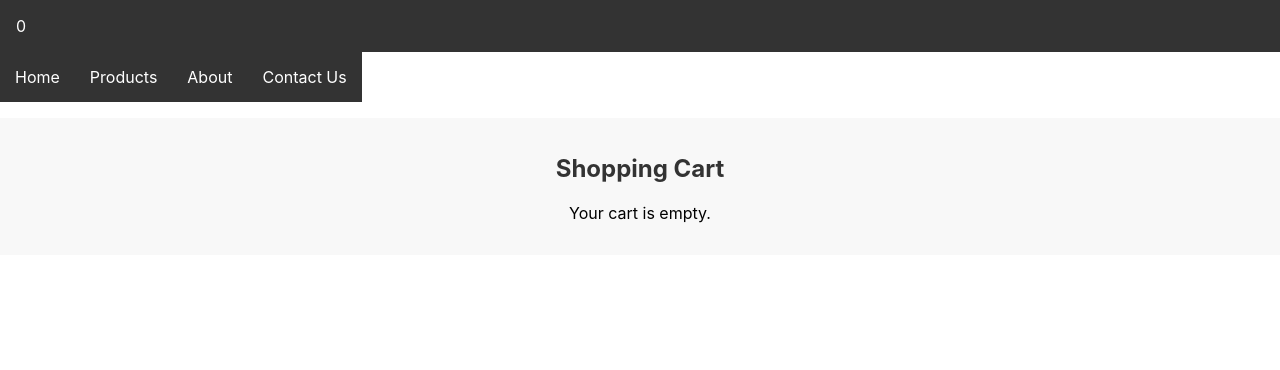
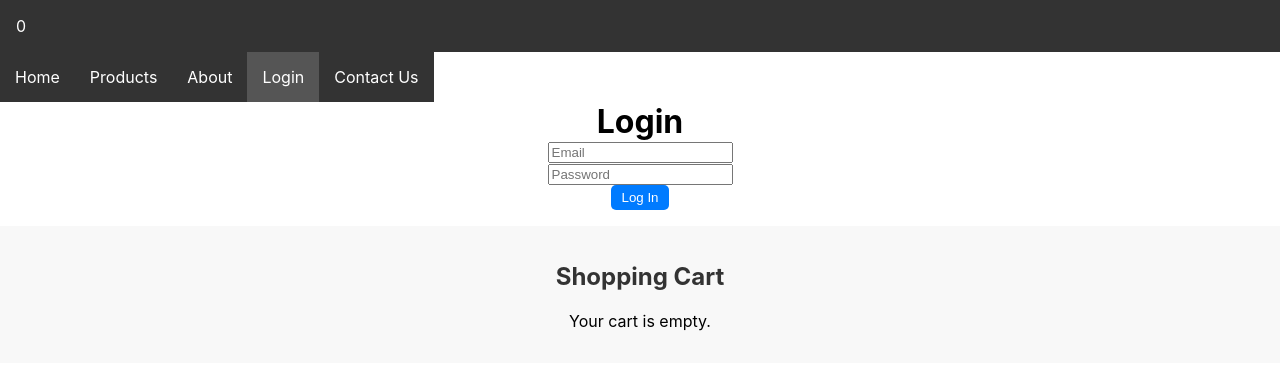
Before and after one commit to nabankur2000m/New-E-Commerce, a React (Create React App) app: page /login in a window 1280 px wide. Shown: the top 370 px of the page. Built offline with nearby package versions, Linux system fonts and the light colour scheme.

Commit message:
Adding Login to Ecommerce

```diff
--- a/src/App.js
+++ b/src/App.js
@@ -8,6 +8,8 @@ import Home from './Home';
 import ProductList from './ProductList';
 import About from './About';
 import './App.css';
+import Login from './login'
+import { AuthProvider } from './AuthContext';
 
 const productsArr = [
   {
@@ -59,6 +61,7 @@ const App = () => {
   };
 
   return (
+    <AuthProvider>
     <Router>
       <div className="App">
         <Header cartItemCount={cart.length} />
@@ -70,22 +73,28 @@ const App = () => {
             <li>
               <NavLink to="/products" className={({ isActive }) => (isActive ? 'nav-link active' : 'nav-link')}>Products</NavLink>
             </li>
+
             <li>
-              <NavLink to="/about" className={({ isActive }) => (isActive ? 'nav-link active' : 'nav-link')}>About</NavLink>
+            <NavLink to="/about" className={({ isActive }) => (isActive ? 'nav-link active' : 'nav-link')}>About</NavLink>
             </li>
-            <NavLink to="/contact-us" className={({ isActive }) => (isActive ? 'nav-link active' : 'nav-link')}>Contact Us</NavLink>
+            <li>
+           <NavLink to="/login" className={({ isActive }) => (isActive ? 'nav-link active' : 'nav-link')}>Login</NavLink>
+          </li>
+          <NavLink to="/contact-us" className={({ isActive }) => (isActive ? 'nav-link active' : 'nav-link')}>Contact Us</NavLink>
           </ul>
-        </nav>
+</nav>
         <Routes>
           <Route path="/" element={<Home />} />
           <Route path="/products" element={<ProductList products={productsArr} addToCart={addToCart} />} />
           <Route path="/about" element={<About />} />
           <Route path="/contact-us" element={<ContactUs />} />
           <Route path="/product/:productId" element={<ProductDetailPage />} />
+          <Route path="/login" element={<Login />} />
         </Routes>
         <Cart cartItems={cart} />
       </div>
     </Router>
+    </AuthProvider>
   );
 };
 
--- /dev/null
+++ b/src/AuthContext.js
@@ -0,0 +1,13 @@
+import React, { createContext, useState } from 'react';
+
+export const AuthContext = createContext();
+
+export const AuthProvider = ({ children }) => {
+  const [authToken, setAuthToken] = useState(localStorage.getItem('authToken'));
+
+  return (
+    <AuthContext.Provider value={{ authToken, setAuthToken }}>
+      {children}
+    </AuthContext.Provider>
+  );
+};
--- /dev/null
+++ b/src/login.js
@@ -0,0 +1,50 @@
+// Login.js
+import React, { useState, useContext } from 'react';
+import { useNavigate } from 'react-router-dom';
+import { AuthContext } from './AuthContext';
+
+const Login = () => {
+  const [email, setEmail] = useState('');
+  const [password, setPassword] = useState('');
+  const navigate = useNavigate();
+  const { setAuthToken } = useContext(AuthContext);
+
+  const handleSubmit = async (e) => {
+    e.preventDefault();
+    try {
+      const response = await fetch('https://identitytoolkit.googleapis.com/v1/accounts:signInWithPassword?key=AIzaSyDo8G727k7YUfG19hcgPOG5qJXJuU8cLLM', {
+        method: 'POST',
+        headers: {
+          'Content-Type': 'application/json',
+        },
+        body: JSON.stringify({
+          email,
+          password,
+          returnSecureToken: true,
+        }),
+      });
+      const data = await response.json();
+      if (data.error) {
+        throw new Error(data.error.message);
+      }
+      setAuthToken(data.idToken);
+      localStorage.setItem('authToken', data.idToken);
+      navigate('/products');
+    } catch (error) {
+      alert(error.message);
+    }
+  };
+
+  return (
+    <div>
+      <h1>Login</h1>
+      <form onSubmit={handleSubmit}>
+        <input type="email" placeholder="Email" value={email} onChange={(e) => setEmail(e.target.value)} /><br />
+        <input type="password" placeholder="Password" value={password} onChange={(e) => setPassword(e.target.value)} /><br />
+        <button type="submit">Log In</button>
+      </form>
+    </div>
+  );
+};
+
+export default Login;
```
